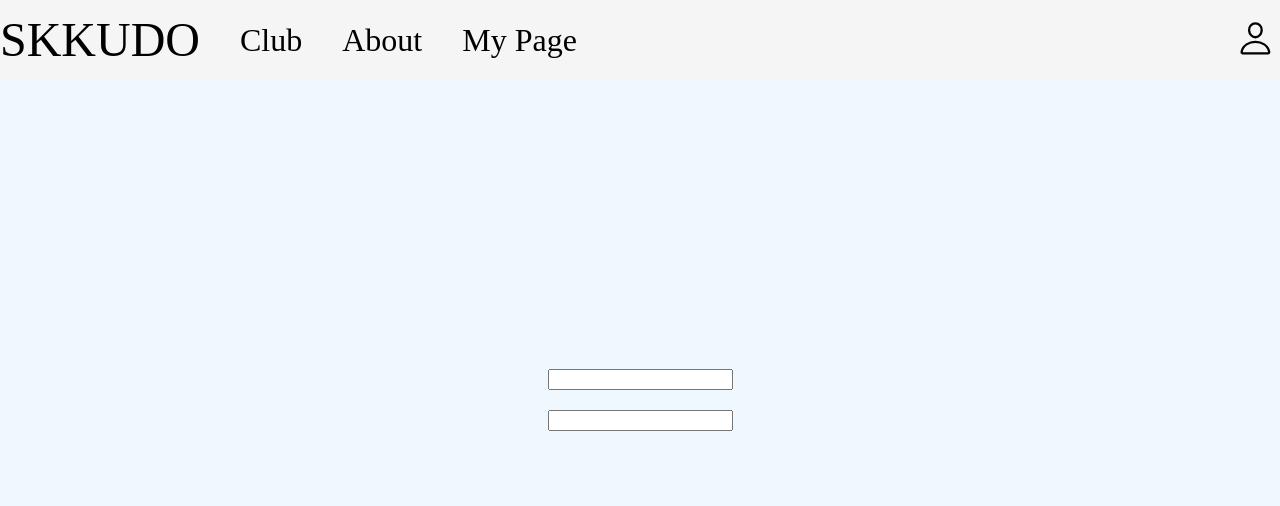
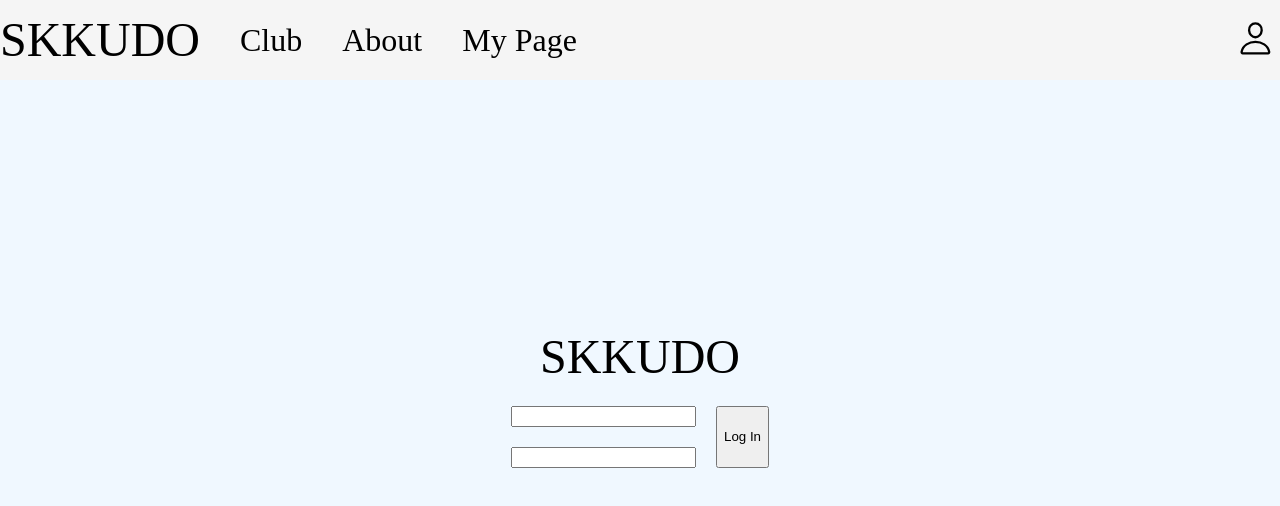
Before and after one commit to taeju-moon/SKKUDO_frontend_self, a React (Create React App) app: page /login in a window 1280 px wide. Shown: the top 506 px of the page. Built offline with nearby package versions, Linux system fonts and the light colour scheme.

Commit message:
make layout of login page

```diff
--- a/src/pages/HomePage.tsx
+++ b/src/pages/HomePage.tsx
@@ -2,7 +2,7 @@ import { Link, useNavigate } from "react-router-dom";
 import styled from "styled-components";
 
 const Banner = styled.div`
-  top: 80px;
+  padding-top: 80px;
   background-color: #dfc6a9;
   width: 100%;
   height: 500px;
--- a/src/pages/LoginPage.tsx
+++ b/src/pages/LoginPage.tsx
@@ -1,3 +1,5 @@
+import React, { useState } from "react";
+import { useNavigate } from "react-router-dom";
 import styled from "styled-components";
 
 const LoginPageContainer = styled.div`
@@ -7,9 +9,20 @@ const LoginPageContainer = styled.div`
   background-color: aliceblue;
   justify-content: center;
   align-items: center;
+  flex-direction: column;
+`;
+
+const Title = styled.div`
+  font-size: 3rem;
+  margin-bottom: 25px;
 `;
 
 const LoginForm = styled.form`
+  display: flex;
+  gap: 20px;
+`;
+
+const LoginInputContainer = styled.div`
   display: flex;
   flex-direction: column;
   gap: 20px;
@@ -17,12 +30,36 @@ const LoginForm = styled.form`
 
 const LoginInput = styled.input``;
 
+const LoginButton = styled.button``;
+
 function LoginPage() {
+  const navigate = useNavigate();
+  const [ID, setID] = useState("");
+  const [PW, setPW] = useState("");
+
+  const handleIDChange = (event: React.ChangeEvent<HTMLInputElement>) => {
+    setID(event.target.value);
+  };
+
+  const handlePWChange = (event: React.ChangeEvent<HTMLInputElement>) => {
+    setPW(event.target.value);
+  };
+
+  const handleSubmit = (event: React.FormEvent<HTMLFormElement>) => {
+    event.preventDefault();
+    console.log(ID, PW);
+    navigate("/myPage");
+  };
+
   return (
     <LoginPageContainer>
-      <LoginForm>
-        <LoginInput></LoginInput>
-        <LoginInput></LoginInput>
+      <Title>SKKUDO</Title>
+      <LoginForm onSubmit={handleSubmit}>
+        <LoginInputContainer>
+          <LoginInput onChange={handleIDChange}></LoginInput>
+          <LoginInput type="password" onChange={handlePWChange}></LoginInput>
+        </LoginInputContainer>
+        <LoginButton type="submit">Log In</LoginButton>
       </LoginForm>
     </LoginPageContainer>
   );
--- a/src/pages/MyPage.tsx
+++ b/src/pages/MyPage.tsx
@@ -1,5 +1,32 @@
+import styled from "styled-components";
+
+const MyPageContainer = styled.div`
+  padding-top: 80px;
+`;
+
+const SectionContainer = styled.div`
+  margin-top: 80px;
+  display: flex;
+  flex-direction: column;
+  align-items: center;
+`;
+
+const Title = styled.div`
+  width: 100%;
+  max-width: 1024px;
+`;
+
+const ClubCardsContainer = styled.div``;
+
 function MyPage() {
-  return <div>My page</div>;
+  return (
+    <MyPageContainer>
+      <SectionContainer>
+        <Title>내 동아리</Title>
+        <ClubCardsContainer></ClubCardsContainer>
+      </SectionContainer>
+    </MyPageContainer>
+  );
 }
 
 export default MyPage;
```
